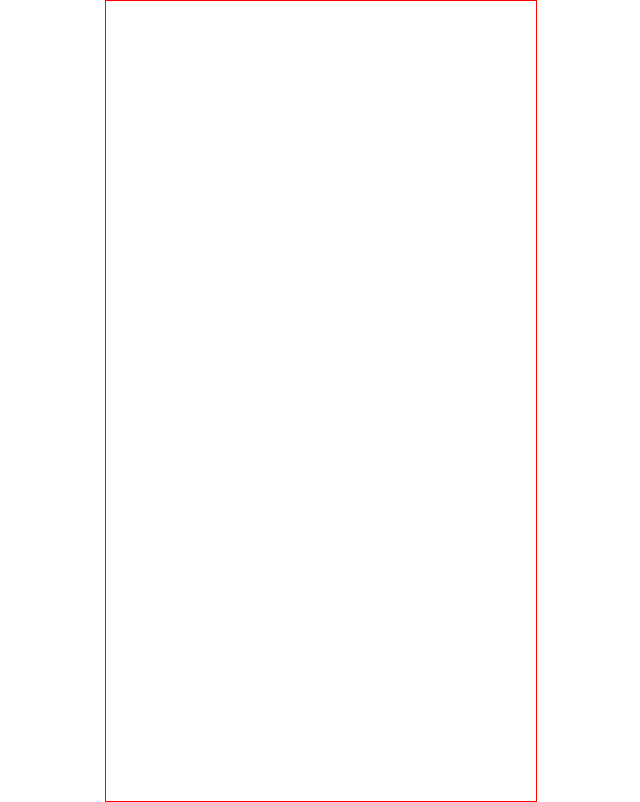
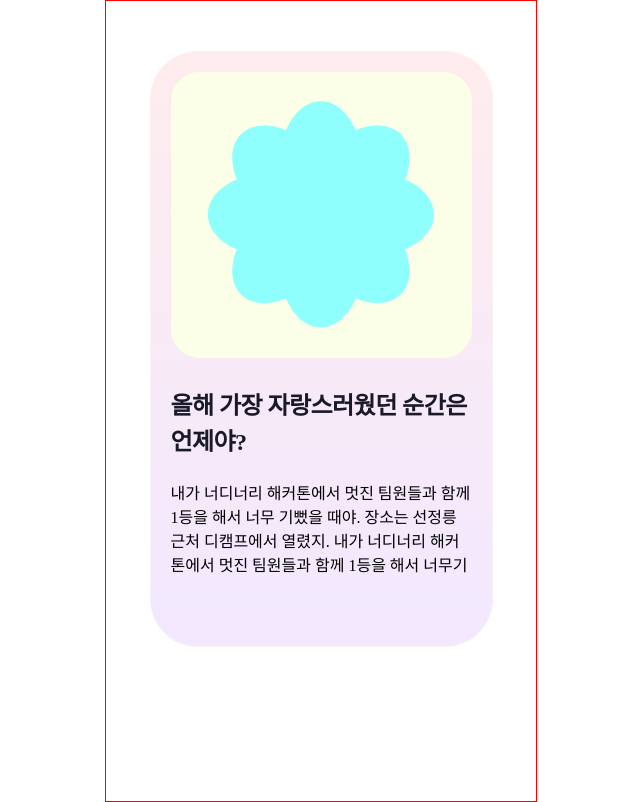
Before and after one commit to ne-o-rdinary/front, a React (Create React App) app in the folder web/: page /share in a window 1280 px wide. Before the commit this address had no page. Shown: the whole page, without its empty margins (319-959 px from the left). Built offline with nearby package versions, Linux system fonts and the light colour scheme.

Commit message:
🍀[FEAT]: 공유 페이지 완성

```diff
--- a/web/src/App.js
+++ b/web/src/App.js
@@ -1,11 +1,12 @@
-import React from "react";
-import { BrowserRouter, Routes, Route } from "react-router-dom";
-import Main from "./Main";
-import Test from "./Test";
-import RandomQuestion from "./components/RandomQuestion";
-import { GlobalStyle } from "./styles/global-style";
-import Option from "./option";
-import Random from "./Random";
+import React from 'react'
+import { BrowserRouter, Routes, Route } from 'react-router-dom'
+import Main from './Main'
+import Test from './Test'
+import { GlobalStyle } from './styles/global-style'
+import Share from './Share'
+import Option from './option'
+import Random from './Random'
+import RandomQuestion from './components/RandomQuestion'
 
 const App = () => {
   return (
@@ -13,17 +14,16 @@ const App = () => {
       <BrowserRouter>
         <GlobalStyle />
         <Routes>
-          <Route path="/" element={<Main />}></Route>
-          <Route path="/test" element={<Test />}></Route>
-
-          <Route path="/random-question" element={<RandomQuestion />}></Route>
-
-          <Route path="/option" element={<Option />}></Route>
-          <Route path="/randombox" element={<Random />}></Route>
+          <Route path='/' element={<Main />}></Route>
+          <Route path='/test' element={<Test />}></Route>
+          <Route path='/random-question' element={<RandomQuestion />}></Route>
+          <Route path='/option' element={<Option />}></Route>
+          <Route path='/randombox' element={<Random />}></Route>
+          <Route path='/share' element={<Share />}></Route>
         </Routes>
       </BrowserRouter>
     </>
-  );
-};
+  )
+}
 
-export default App;
+export default App
--- /dev/null
+++ b/web/src/Share.js
@@ -0,0 +1,72 @@
+import styled from 'styled-components'
+import { Honor } from './assets'
+
+const Share = () => {
+  return (
+    <Wrapper>
+      <div className='content'>
+        <img src={Honor} alt='honor' />
+        <Desc>
+          <div className='title'>올해 가장 자랑스러웠던 순간은 언제야?</div>
+          <div>
+            내가 너디너리 해커톤에서 멋진 팀원들과 함께 1등을 해서 너무 기뻤을
+            때야. 장소는 선정릉 근처 디캠프에서 열렸지. 내가 너디너리 해커톤에서
+            멋진 팀원들과 함께 1등을 해서 너무기
+          </div>
+        </Desc>
+      </div>
+    </Wrapper>
+  )
+}
+
+const Wrapper = styled.div`
+  display: flex;
+  flex-direction: column;
+  justify-content: space-between;
+  align-items: center;
+  margin-top: 50px;
+  height: 100%;
+  width: 100%;
+
+  .content {
+    border-radius: 48px;
+    border: 1px solid rgba(252, 255, 232, 0.3);
+    background: var(
+      --Sub-gradient,
+      linear-gradient(180deg, #feeced 0%, #f2e8ff 100%)
+    );
+    width: 341px;
+    height: 594px;
+
+    display: flex;
+    justify-content: start;
+    align-items: center;
+    flex-direction: column;
+    gap: 30px;
+
+    img {
+      margin-top: 20px;
+      width: 301px;
+      height: 285.564px;
+    }
+  }
+`
+const Desc = styled.div`
+  margin: 0 20px;
+
+  .title {
+    color: var(--Navy, #191929);
+    font-feature-settings: 'ss10' on;
+
+    /* Headline150 */
+    font-family: Pretendard;
+    font-size: 24px;
+    font-style: normal;
+    font-weight: 700;
+    line-height: 150%; /* 36px */
+    letter-spacing: -0.552px;
+
+    margin-bottom: 20px;
+  }
+`
+export default Share
```
